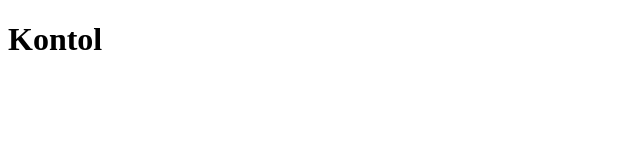
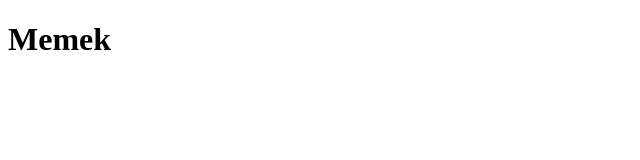
Before and after one commit to kurniawankolay/kurniawankolay.github.io, a plain HTML site: page index.html in a window 1280 px wide. Shown: the full height of the page, 0-640 px from the left. Drawn offline with Linux system fonts and the light colour scheme.

Commit message:
Update index.html

```diff
--- a/index.html
+++ b/index.html
@@ -7,6 +7,6 @@
     <title>Document</title>
 </head>
 <body>
-<h1>Kontol</h1>
+<h1>Memek</h1>
 </body>
 </html>
```
